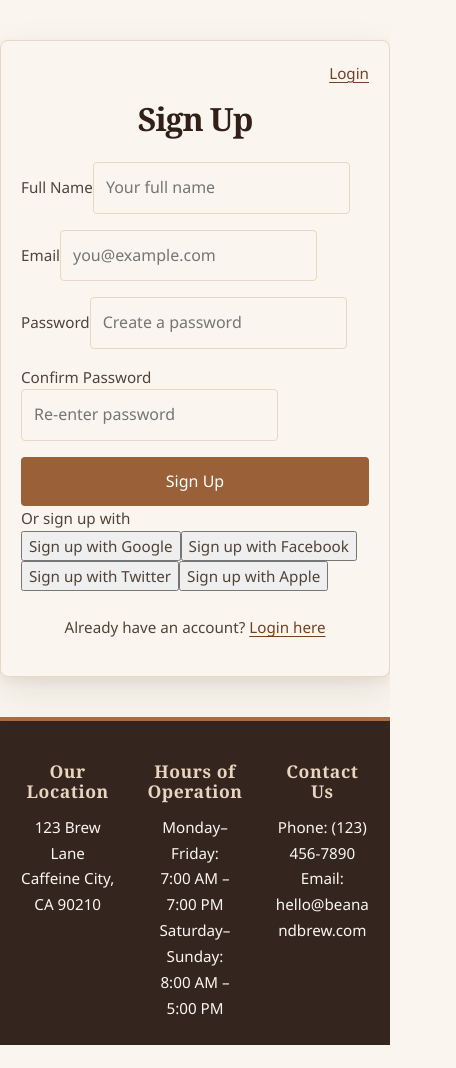
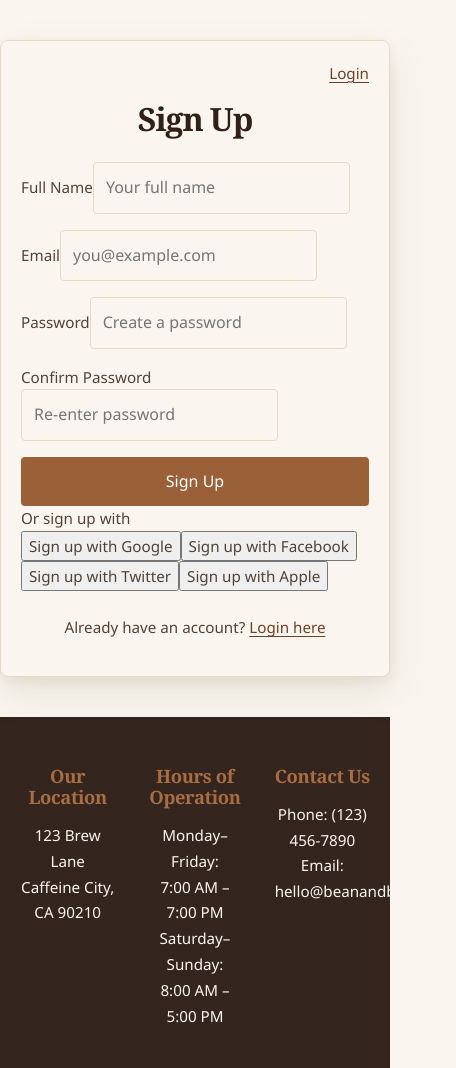
Before and after one commit to kabilhussain/N8NTestProject, a React (Vite) app in the folder my-react-app/: page /signup in a window 390 px wide. Shown: the whole page, 456 px wide, since content can reach past the window. Before the commit the page ends 1045 px from the top, so only its background shows below. Built offline with nearby package versions, Linux system fonts and the light colour scheme.

Commit message:
feat: Styles the Footer export with centered, evenly spaced  (#14)

```diff
--- a/my-react-app/src/components/Footer.css
+++ b/my-react-app/src/components/Footer.css
@@ -1,129 +1,76 @@
-.footer,
-.site-footer {
-  box-sizing: border-box;
+.footer {
   width: 100%;
-  padding: 3rem 1.5rem 1.25rem;
-  color: var(--coffee-cream, #f8f1e7);
+  padding: 3.5rem 1.5rem 2.5rem;
+  background: var(--coffee-espresso);
+  color: var(--coffee-cream);
   text-align: center;
-  background: var(--coffee-dark, #34251f);
-  border-top: 4px solid var(--coffee-caramel, #b87945);
 }
 
-.footer *,
-.site-footer * {
-  box-sizing: border-box;
+.footer-container {
+  width: min(100%, 1100px);
+  margin: 0 auto;
 }
 
-.footer-container,
-.footer-content,
-.footer-info,
-.footer-details,
-.footer-columns {
+.footer-content {
+  display: grid;
+  grid-template-columns: repeat(3, minmax(0, 1fr));
+  align-items: start;
+  justify-items: center;
+  gap: 2.5rem;
   width: 100%;
-  max-width: 1100px;
-  margin-right: auto;
-  margin-left: auto;
+  margin: 0 auto;
 }
 
-.footer-content,
-.footer-info,
-.footer-details,
-.footer-columns {
-  display: grid;
-  grid-template-columns: repeat(3, minmax(0, 1fr));
-  gap: 2rem;
-  align-items: start;
-  justify-items: center;
-}
-
-.footer-section,
-.footer-column,
-.footer-info-item {
+.footer-section {
   width: 100%;
   max-width: 300px;
-  color: inherit;
   text-align: center;
 }
 
 .footer-section h2,
-.footer-section h3,
-.footer-column h2,
-.footer-column h3,
-.footer-info-item h2,
-.footer-info-item h3 {
-  margin: 0 0 0.85rem;
-  color: var(--coffee-latte, #e6bd91);
-  font-size: 1.1rem;
+.footer-section h3 {
+  margin: 0 0 1rem;
+  color: var(--coffee-caramel);
+  font-size: 1.15rem;
   font-weight: 700;
-  letter-spacing: 0.03em;
 }
 
-.footer-section p,
-.footer-column p,
-.footer-info-item p,
-.footer-section address,
-.footer-column address,
-.footer-info-item address {
-  margin: 0.35rem 0;
-  color: var(--coffee-cream, #f8f1e7);
-  font-size: 0.95rem;
+.footer-section p {
+  margin: 0.4rem 0;
+  color: var(--coffee-cream);
   line-height: 1.7;
-  font-style: normal;
-  overflow-wrap: anywhere;
+  text-align: center;
 }
 
-.footer a,
-.site-footer a {
-  color: var(--coffee-cream, #f8f1e7);
+.footer-section a {
+  color: var(--coffee-milk);
   text-decoration: none;
   transition: color 180ms ease;
 }
 
-.footer a:hover,
-.site-footer a:hover {
-  color: var(--coffee-latte, #e6bd91);
+.footer-section a:hover {
+  color: var(--coffee-oat);
 }
 
-.footer-bottom,
-.site-footer .footer-bottom {
-  width: 100%;
-  max-width: 1100px;
-  margin: 2.25rem auto 0;
-  padding-top: 1.1rem;
-  color: var(--coffee-cream, #f8f1e7);
+.footer-bottom {
+  margin: 2.5rem auto 0;
+  padding-top: 1.25rem;
+  border-top: 1px solid var(--coffee-brown);
+  color: var(--coffee-oat);
   text-align: center;
-  border-top: 1px solid rgba(248, 241, 231, 0.22);
-}
-
-.footer-bottom p,
-.site-footer .footer-bottom p {
-  margin: 0;
-  font-size: 0.875rem;
-  line-height: 1.6;
 }
 
 @media (max-width: 700px) {
-  .footer,
-  .site-footer {
-    padding: 2.5rem 1.25rem 1.1rem;
+  .footer {
+    padding: 3rem 1.25rem 2rem;
   }
 
-  .footer-content,
-  .footer-info,
-  .footer-details,
-  .footer-columns {
+  .footer-content {
     grid-template-columns: 1fr;
-    gap: 1.75rem;
+    gap: 2rem;
   }
 
-  .footer-section,
-  .footer-column,
-  .footer-info-item {
-    max-width: 420px;
-  }
-
-  .footer-bottom,
-  .site-footer .footer-bottom {
-    margin-top: 1.75rem;
+  .footer-section {
+    max-width: 360px;
   }
 }
```
